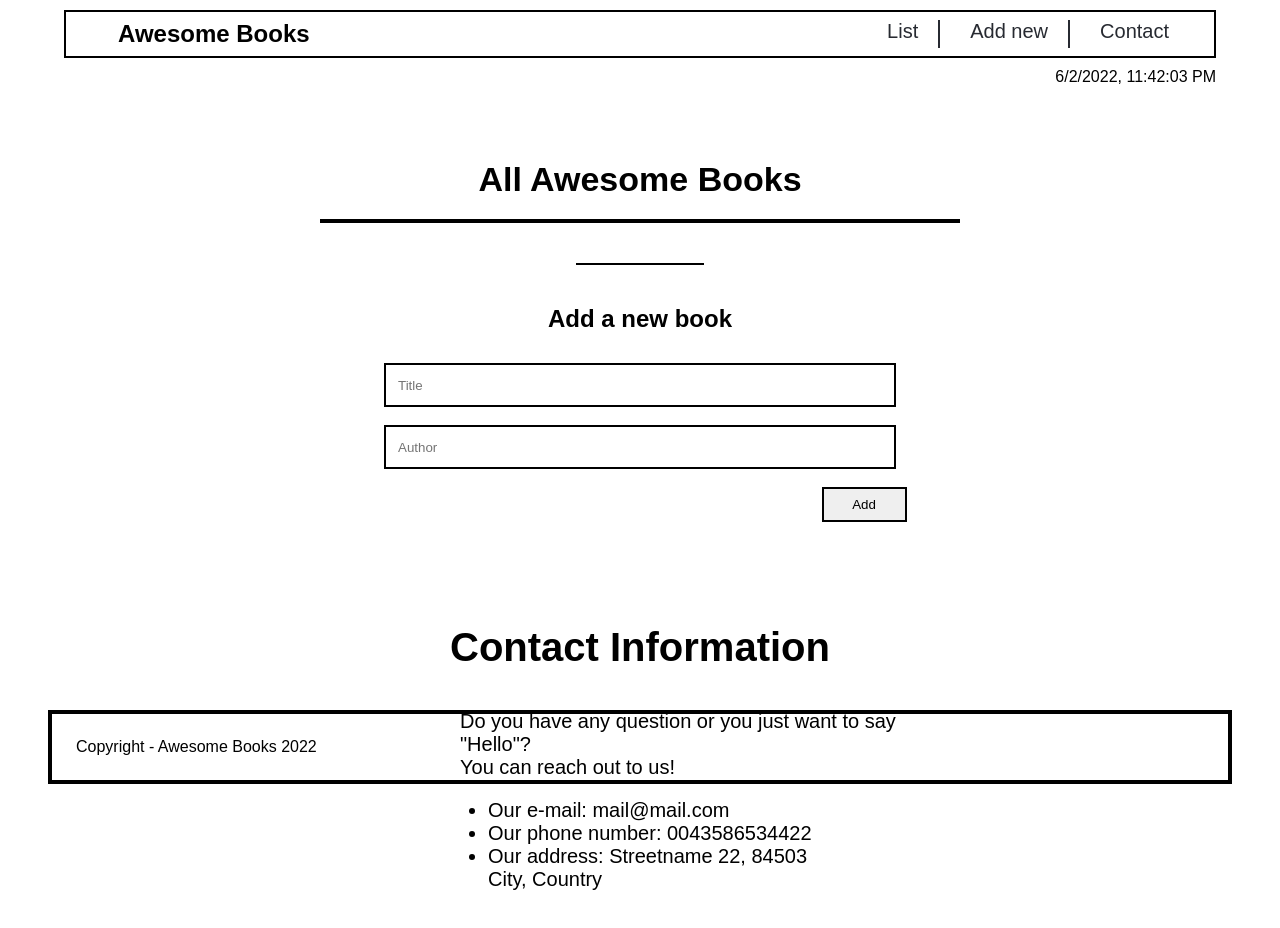
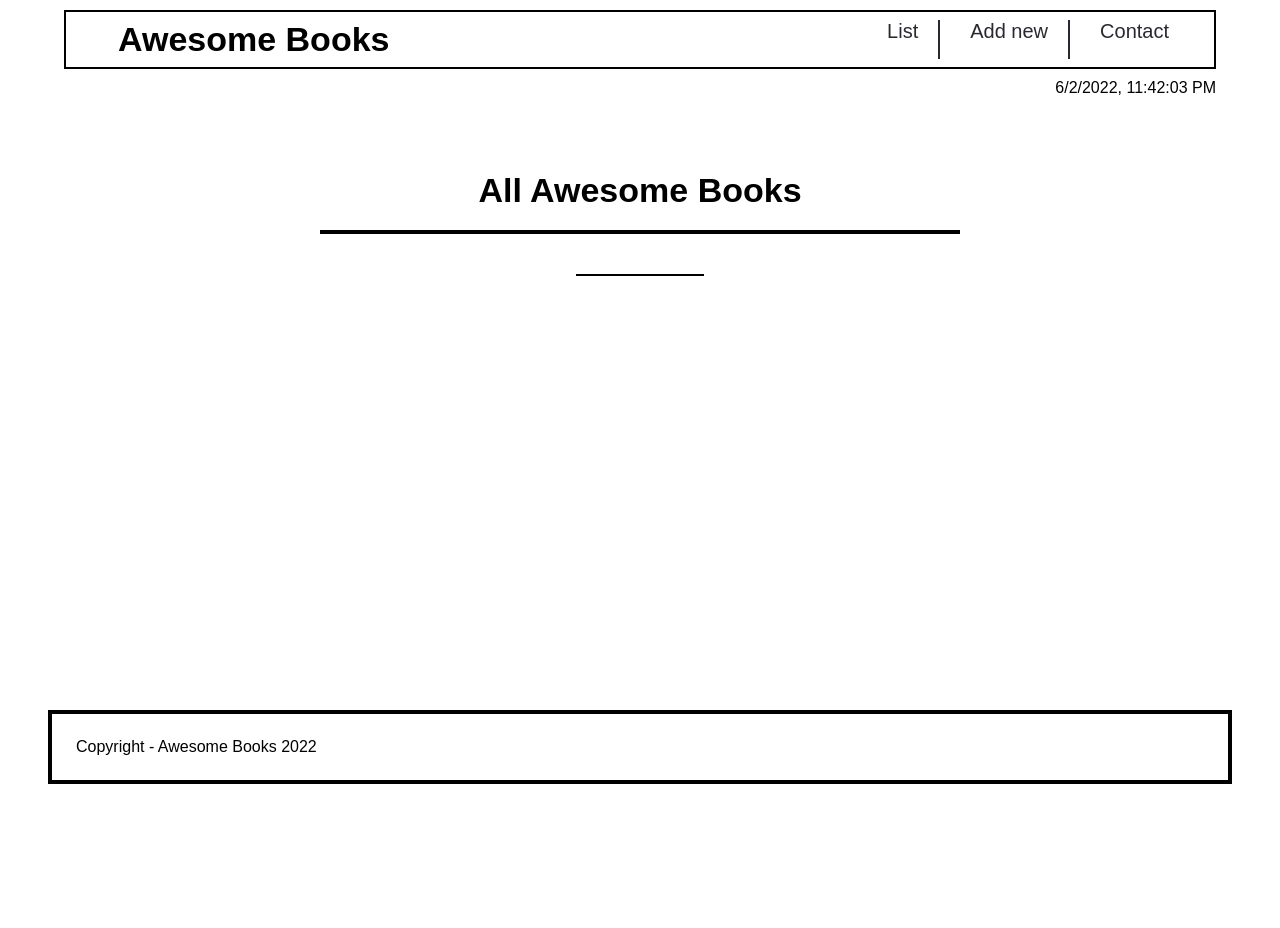
Before and after one commit to mirelapitt/Awesome-books, a website: page index.html in a window 1280 px wide. After the commit the page ends 800 px from the top, so only its background shows below. Drawn offline with Linux system fonts and the light colour scheme.

Commit message:
Display the right section

```diff
--- a/app.js
+++ b/app.js
@@ -71,3 +71,25 @@ window.addEventListener('DOMContentLoaded', () => {
 });
 
 document.getElementById('current-date').innerHTML = new Date().toLocaleString();
+
+// Display the right section
+
+function showBookList() {
+  document.getElementById('id1').style.display = 'block';
+  document.getElementById('id2').style.display = 'none';
+  document.getElementById('contact').style.display = 'none';
+}
+
+function showForm() {
+  document.getElementById('id1').style.display = 'none';
+  document.getElementById('id2').style.display = 'block';
+  document.getElementById('contact').style.display = 'none';
+}
+
+function showContact() {
+  document.getElementById('id1').style.display = 'none';
+  document.getElementById('id2').style.display = 'none';
+  document.getElementById('contact').style.display = 'block';
+}
+
+document.addEventListener('DOMContentLoaded', showBookList);
--- a/index.html
+++ b/index.html
@@ -12,20 +12,23 @@
           <nav class="nav-head">
               <h2>Awesome Books</h2>
               <ul class="nav-item">
-                  <li class="nav-link"><a href="#booklist">List</a></li>
-                  <li class="nav-link"><a href="#addBook">Add new</a></li>
-                  <li class="nav-link"><a href="#contact">Contact</a></li>
+                  <li class="nav-link"><a onclick="showBookList()" href="#">List</a></li>
+                  <li class="nav-link"><a onclick="showForm()" href="#">Add new</a></li>
+                  <li class="nav-link"><a onclick="showContact()" href="#">Contact</a></li>
               </ul>
           </nav>
       </header>
       <div id="current-date"></div>
+
     <section id="bookss">
+      <div id="id1" class="display">
         <h1 id="booklist">All Awesome Books</h1>
       <!-- books list-->
       <div id="bookList"></div>
       <hr>
+      </div>
       <!-- Form to instert books -->
-      <form method="post" id="addBook">
+      <form id="id2" method="post" id="addBook">
         <h2>Add a new book</h2>
         <!-- Book Title -->
         <input
@@ -62,7 +65,6 @@
     <footer id="copyright">
       <p class="copyright-paragraph">Copyright - Awesome Books 2022</p>
       </footer>
-    <script src="date.js"></script>
     <script src="app.js"></script>
   </body>
 </html>
--- a/style.css
+++ b/style.css
@@ -64,7 +64,7 @@ a:hover {
 }
 
 .cont-head h1 {
-  font-size: 40px;
+  font-size: 34px;
   font-weight: bold;
   margin-bottom: 40px;
 }
@@ -89,7 +89,6 @@ a:hover {
   grid-template-columns: 2fr 5fr;
   justify-content: space-between;
   padding: 10px 20px;
-  text-align: center;
   font-size: 20px;
   font-family: sans-serif;
   width: 100%;
@@ -216,3 +215,7 @@ hr {
   border: 4px solid black;
   padding: 1.5rem;
 }
+
+h2{
+  font-size: 34px;
+}
```
